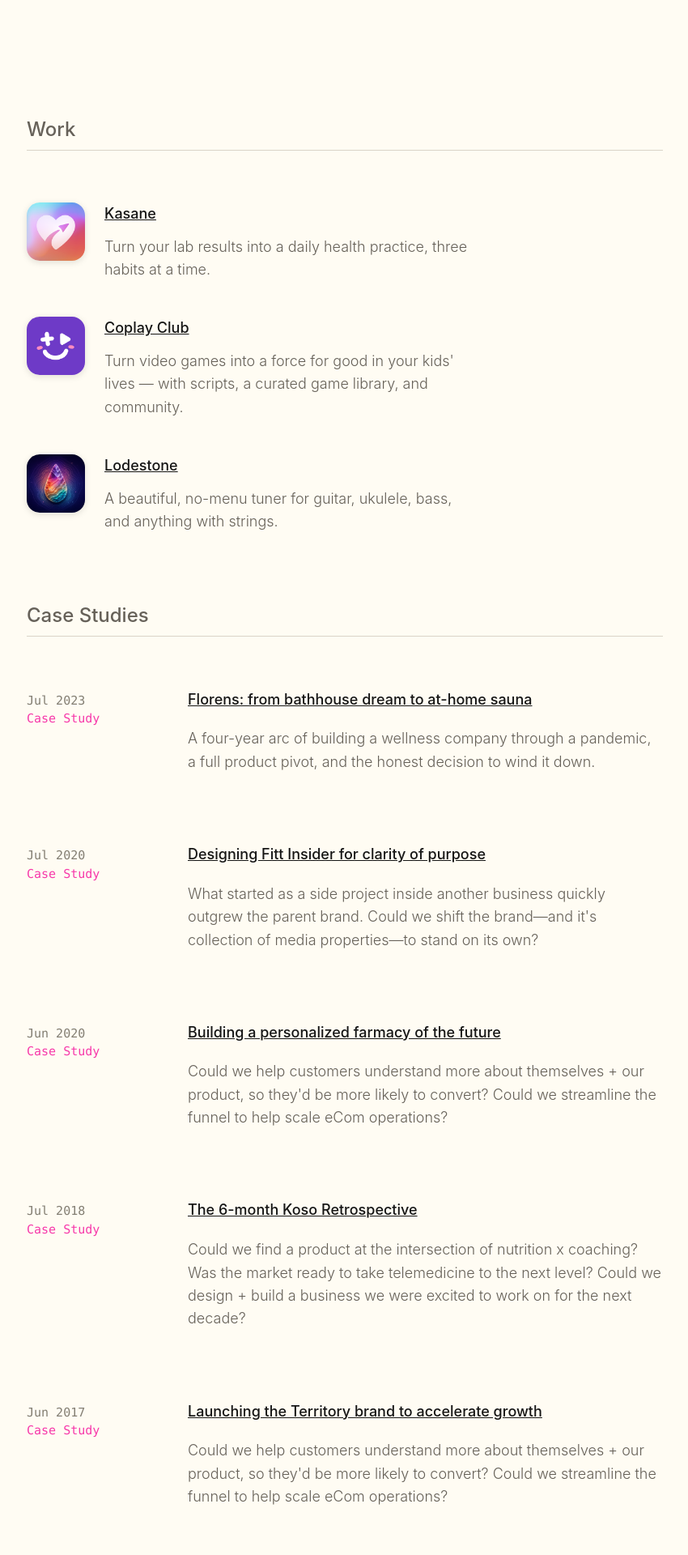
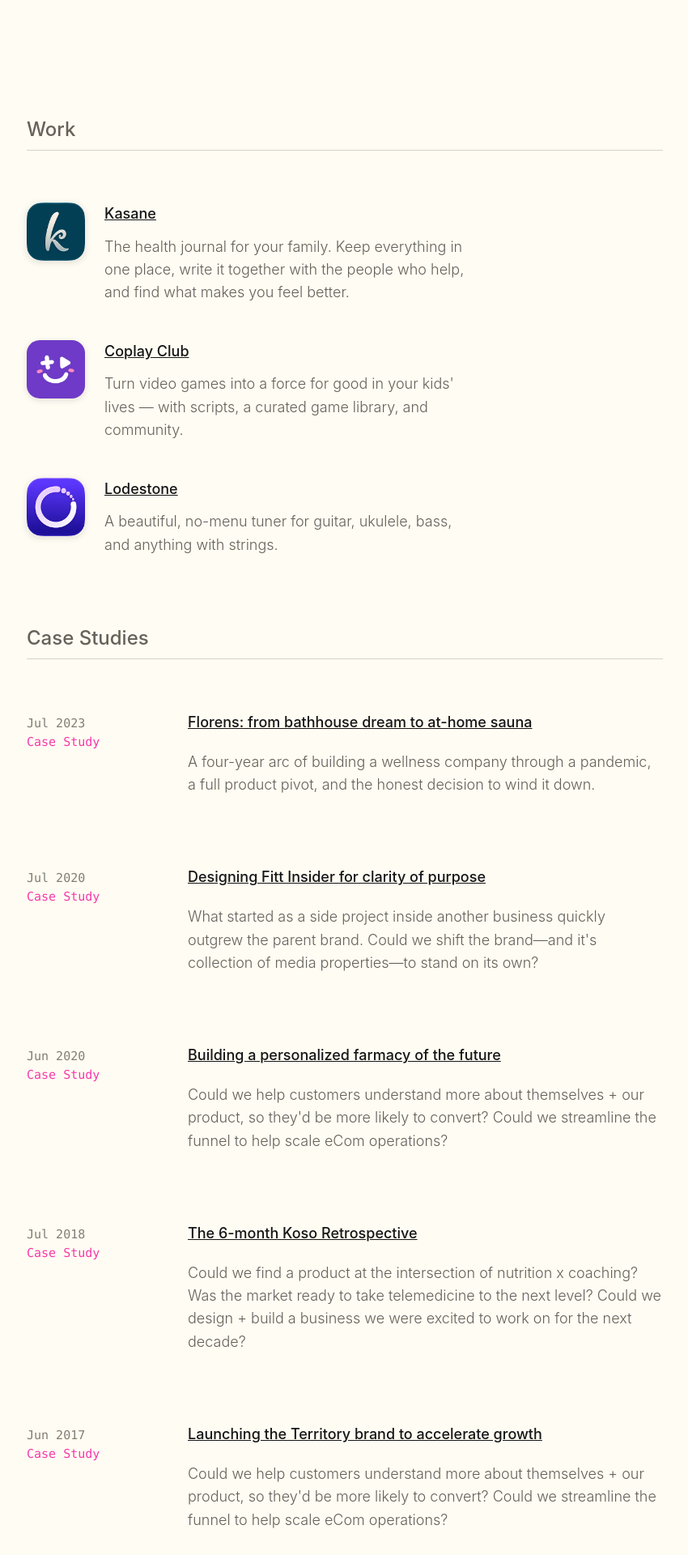
Before and after one commit to paulmederos/pm17, a Jekyll site: the page built from index.html, in a window 1280 px wide. Shown: the part 988-2908 px from the top of the page at 81% size, without its empty margins (214-1064 px from the left). Built offline with Jekyll 4.4.1, drawn with Linux system fonts in a browser that asks for light colours; some web fonts are replaced.

Commit message:
Work: new Kasane and Lodestone icons, and every icon family flips on hover
Lodestone shows its 1.1 Settled Ring in the seven note colors; Kasane shows
the lettered k in its four colorways, both rendered from the apps' Icon
Composer files. Coplay's hover flip is now an icon-family mixin, so each row
sets its own frame count (Coplay's timing is unchanged). Kasane's line now
matches kasanelife.com: the health journal for your family.

Co-Authored-By: Claude Opus 5.5 <noreply@anthropic.com>

```diff
--- a/_sass/components/Home.scss
+++ b/_sass/components/Home.scss
@@ -1,3 +1,5 @@
+@use "sass:math";
+
 .Home__Intro {
   padding: 0 0 14.4rem;
 
@@ -69,15 +71,15 @@
   color: darken($color_sunlight, 10%);
 }
 
-/* Coplay's icon is a set of five expressions rather than one. Hovering anywhere
-   on its row flips through them, then settles back on the first.
+/* Some apps carry a family of icons rather than one: Coplay's five expressions,
+   Kasane's k in four colorways, Lodestone's seven note colors. Hovering anywhere
+   on the row flips through them, then settles back on the first.
 
-   The frames stack, and each takes its turn at full opacity. Only frames 2-5
+   The frames stack, and each takes its turn at full opacity. Only frames 2 and up
    animate — frame 1 sits underneath as the resting state and the rest simply
-   cover it when their slice comes up, which they can do because these are
-   solid-backed tiles like every app icon here. */
-$coplay-frames: 5;
-$coplay-frame-duration: .3s;
+   cover it when their slice comes up, which they can do because every icon in a
+   family shares one opaque tile shape. */
+$icon-frame-duration: .3s;
 
 .app-icon-link--rotating {
   position: relative;
@@ -89,29 +91,33 @@ $coplay-frame-duration: .3s;
     top: 0;
     left: 0;
   }
-
-  @for $i from 2 through $coplay-frames {
-    .app-icon-frame--#{$i} {
-      opacity: 0;
-    }
-  }
 }
 
 /* The whole row is the target — the icon alone is a small thing to ask someone
    to find. Keyboard users get it off the icon link, which is what they focus. */
-@for $i from 2 through $coplay-frames {
-  .app-row--rotating:hover .app-icon-frame--#{$i},
-  .app-icon-link--rotating:focus-visible .app-icon-frame--#{$i} {
-    animation: coplay-frame-cycle ($coplay-frames * $coplay-frame-duration) steps(1, end) infinite;
-    animation-delay: ($i - 1) * $coplay-frame-duration;
+@mixin icon-family($name, $frames) {
+  @for $i from 2 through $frames {
+    .app-row--#{$name} .app-icon-frame--#{$i} {
+      opacity: 0;
+    }
+
+    .app-row--#{$name}:hover .app-icon-frame--#{$i},
+    .app-row--#{$name} .app-icon-link--rotating:focus-visible .app-icon-frame--#{$i} {
+      animation: #{$name}-frame-cycle ($frames * $icon-frame-duration) steps(1, end) infinite;
+      animation-delay: ($i - 1) * $icon-frame-duration;
+    }
+  }
+
+  @keyframes #{$name}-frame-cycle {
+    0% { opacity: 1; }
+    #{math.percentage(math.div(1, $frames))} { opacity: 0; }
+    100% { opacity: 0; }
   }
 }
 
-@keyframes coplay-frame-cycle {
-  0% { opacity: 1; }
-  20% { opacity: 0; }
-  100% { opacity: 0; }
-}
+@include icon-family(coplay, 5);
+@include icon-family(kasane, 4);
+@include icon-family(lodestone, 7);
 
 @media (prefers-reduced-motion: reduce) {
   .app-row--rotating:hover .app-icon-frame,
--- a/index.html
+++ b/index.html
@@ -63,17 +63,19 @@ layout: default
     <div class="row Home__Apps">
       <div class="col-xs-12 col-md-8 col-md-offset-2">
 
-        <div class="app-row">
-          <a href="https://kasanelife.com" target="_blank" rel="noopener" class="app-icon-link">
-            <img class="app-icon" src="/images/apps/kasane-icon.png" alt="Kasane app icon" width="72" height="72" loading="lazy" />
+        <div class="app-row app-row--rotating app-row--kasane">
+          <a href="https://kasanelife.com" target="_blank" rel="noopener" class="app-icon-link app-icon-link--rotating">
+            {%- for n in (1..4) %}
+            <img class="app-icon app-icon-frame app-icon-frame--{{ n }}" src="/images/apps/kasane-icon-{{ n }}.png" {% if n == 1 %}alt="Kasane app icon"{% else %}alt="" aria-hidden="true"{% endif %} width="72" height="72" loading="lazy" />
+            {%- endfor %}
           </a>
           <div class="app-body">
             <p class="mb-1"><a href="https://kasanelife.com" target="_blank" rel="noopener" class="font-md font-500">Kasane</a></p>
-            <p class="font-md app-tagline">Turn your lab results into a daily health practice, three habits at a time.</p>
+            <p class="font-md app-tagline">The health journal for your family. Keep everything in one place, write it together with the people who help, and find what makes you feel better.</p>
           </div>
         </div>
 
-        <div class="app-row app-row--rotating">
+        <div class="app-row app-row--rotating app-row--coplay">
           <a href="https://coplayclub.com" target="_blank" rel="noopener" class="app-icon-link app-icon-link--rotating">
             {%- for n in (1..5) %}
             <img class="app-icon app-icon-frame app-icon-frame--{{ n }}" src="/images/apps/coplay-icon-{{ n }}.png" {% if n == 1 %}alt="Coplay Club app icon"{% else %}alt="" aria-hidden="true"{% endif %} width="72" height="72" loading="lazy" />
@@ -85,9 +87,11 @@ layout: default
           </div>
         </div>
 
-        <div class="app-row">
-          <a href="https://lodestone.paulmederos.com" target="_blank" rel="noopener" class="app-icon-link">
-            <img class="app-icon" src="/images/apps/lodestone-icon.png" alt="Lodestone app icon" width="72" height="72" loading="lazy" />
+        <div class="app-row app-row--rotating app-row--lodestone">
+          <a href="https://lodestone.paulmederos.com" target="_blank" rel="noopener" class="app-icon-link app-icon-link--rotating">
+            {%- for n in (1..7) %}
+            <img class="app-icon app-icon-frame app-icon-frame--{{ n }}" src="/images/apps/lodestone-icon-{{ n }}.png" {% if n == 1 %}alt="Lodestone app icon"{% else %}alt="" aria-hidden="true"{% endif %} width="72" height="72" loading="lazy" />
+            {%- endfor %}
           </a>
           <div class="app-body">
             <p class="mb-1"><a href="https://lodestone.paulmederos.com" target="_blank" rel="noopener" class="font-md font-500">Lodestone</a></p>
```
Also changed, not shown: CLAUDE.md (+10 -0 lines), images/apps/kasane-icon-1.png (added), images/apps/kasane-icon-2.png (added), images/apps/kasane-icon-3.png (added), images/apps/kasane-icon-4.png (added), images/apps/kasane-icon.png (deleted), images/apps/lodestone-icon-1.png (added), images/apps/lodestone-icon-2.png (added), images/apps/lodestone-icon-3.png (added), images/apps/lodestone-icon-4.png (added), images/apps/lodestone-icon-5.png (added), images/apps/lodestone-icon-6.png (added), images/apps/lodestone-icon-7.png (added), images/apps/lodestone-icon.png (deleted).
